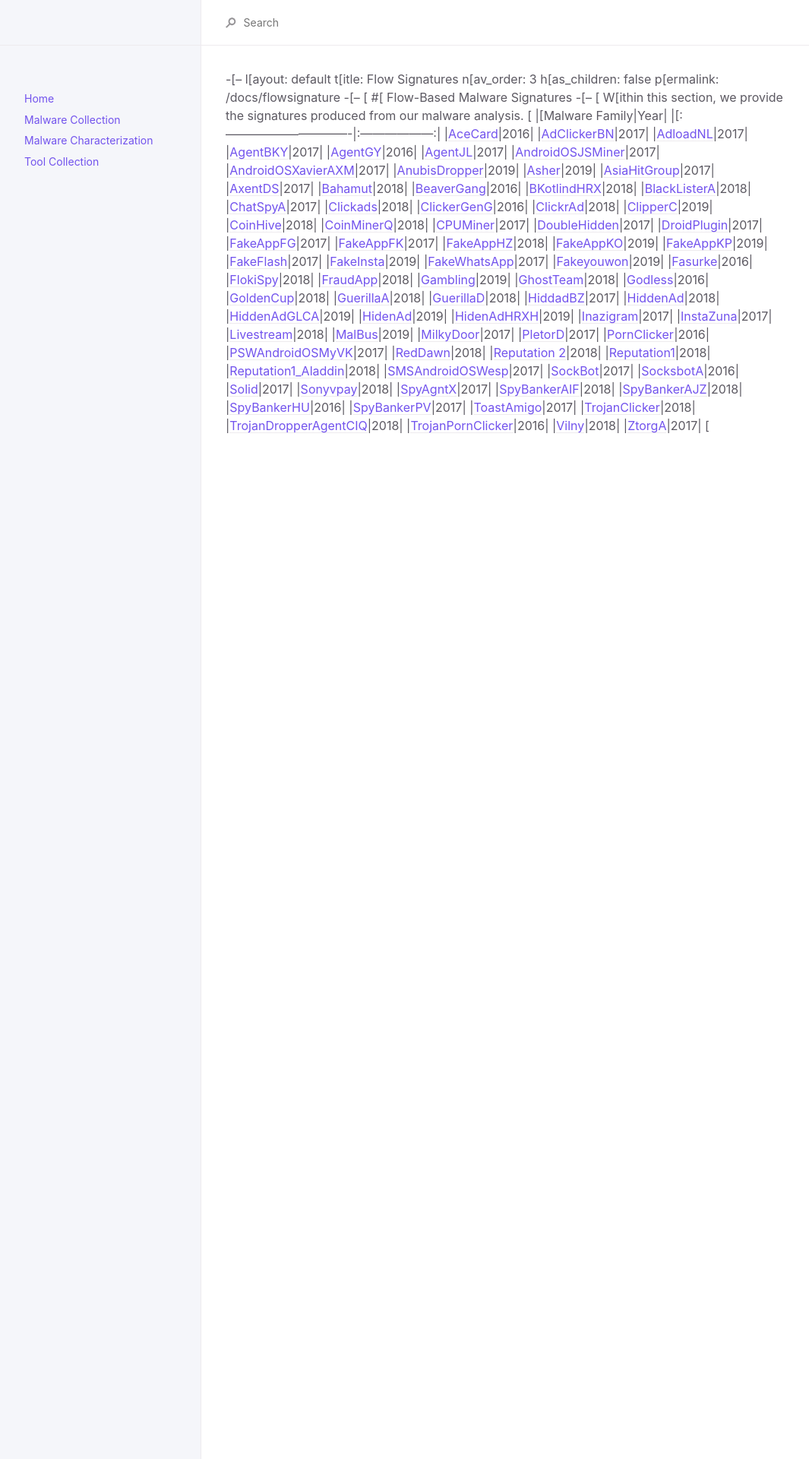
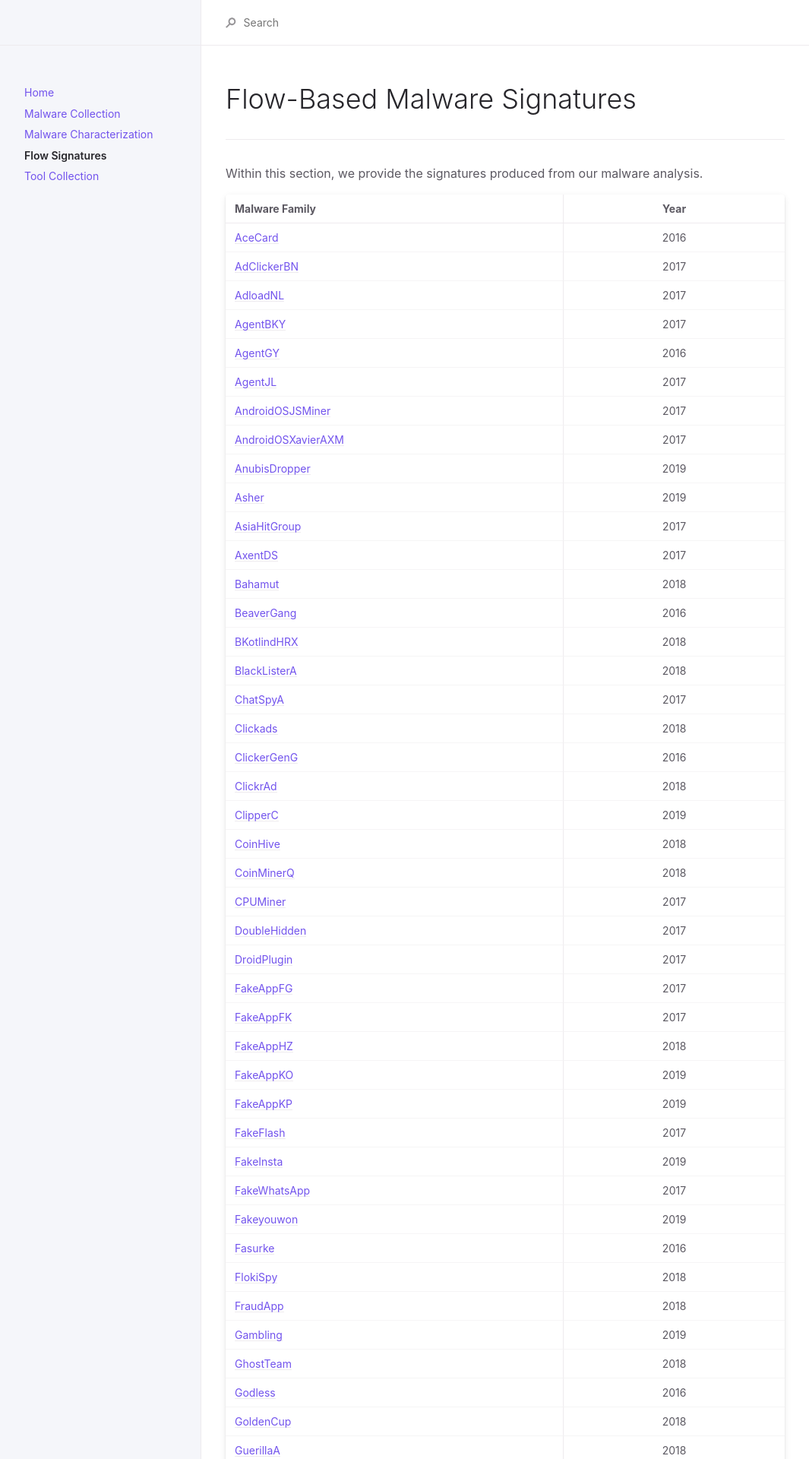
Before and after one commit to hello-from-anon-researcher/hello-from-anon-researcher.github.io, a Jekyll site: the page built from docs/malwarecharacterization/flowsignature.md, in a window 1280 px wide. Shown: the top 1920 px of the page at 76% size, without its empty margins (107-1172 px from the left). Built offline with Jekyll 4.4.1, drawn with Linux system fonts in a browser that asks for light colours; our own code applies the rules of GitHub Pages for plain Markdown files; some of the changed text lies outside the part shown.

Commit message:
update website

```diff
--- a/docs/malwarecharacterization/flowsignature.md
+++ b/docs/malwarecharacterization/flowsignature.md
@@ -1,18 +1,18 @@
--[--
-l[ayout: default
-t[itle: Flow Signatures
-n[av_order: 3
-h[as_children: false
-p[ermalink: /docs/flowsignature
--[--
-[
-#[ Flow-Based Malware Signatures
--[--
-[
-W[ithin this section, we provide the signatures produced from our malware analysis.
-[
-|[Malware Family|Year|
-|[:-------------------------------|:------------------:|
+---
+layout: default
+title: Flow Signatures
+nav_order: 3
+has_children: false
+permalink: /docs/flowsignature
+---
+
+# Flow-Based Malware Signatures
+---
+
+Within this section, we provide the signatures produced from our malware analysis.
+
+|Malware Family|Year|
+|:-------------------------------|:------------------:|
 |[AceCard]()|2016|
 |[AdClickerBN]()|2017|
 |[AdloadNL]()|2017|
@@ -90,4 +90,3 @@ W[ithin this section, we provide the signatures produced from our malware analys
 |[TrojanPornClicker]()|2016|
 |[Vilny]()|2018|
 |[ZtorgA]()|2017|
-[
```
